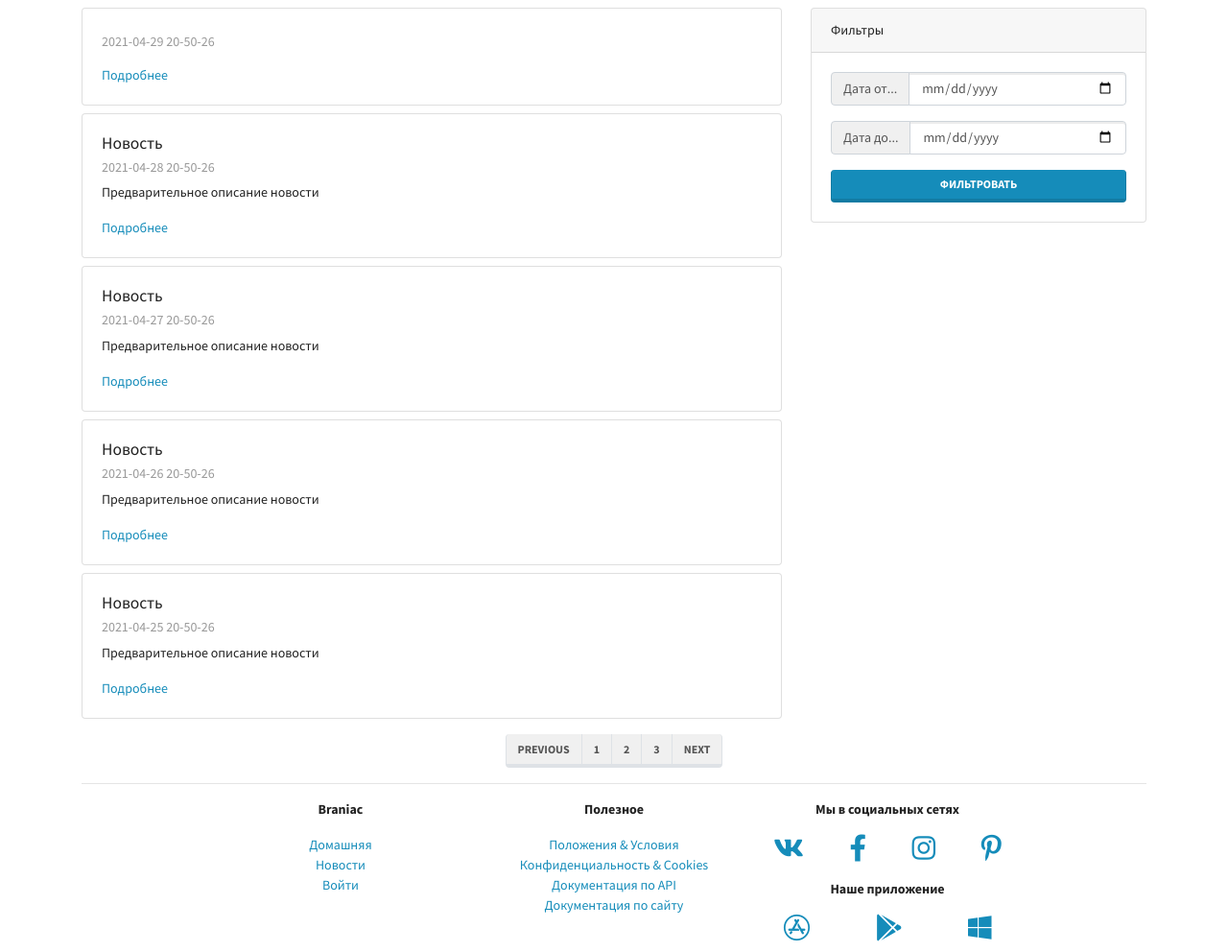
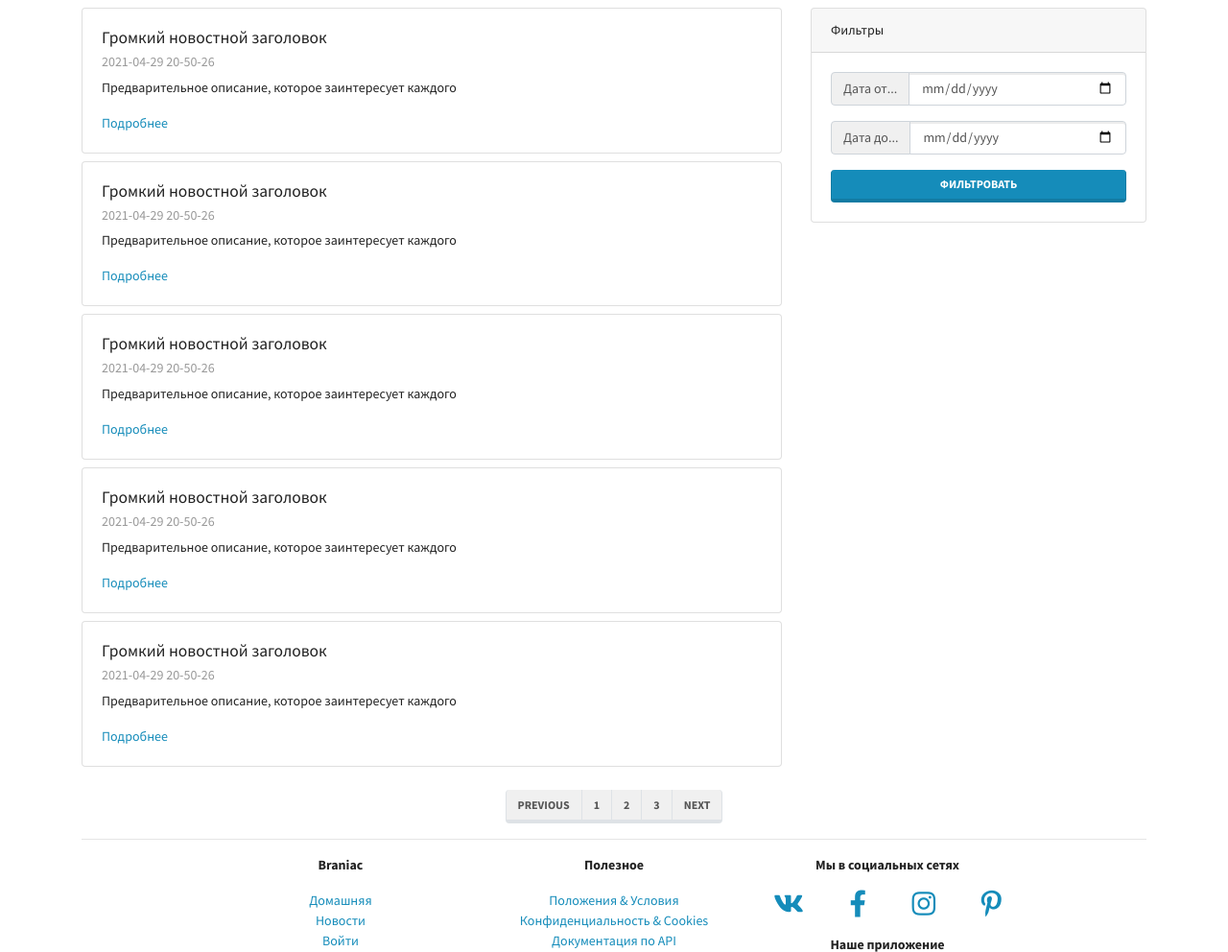
Before and after one commit to Marat-77/BraniacLMS, a Django app: page /mainapp/news/ in a window 1280 px wide. Shown: the part 77-1069 px from the top of the page at 96% size. Run offline with Django 3.2, Linux system fonts and the light colour scheme; some libraries are stand-ins or nearby versions.

Commit message:
Addedd loop for news - edited /mainapp/views.py and /mainapp/templates/mainapp/news.html

```diff
--- a/mainapp/templates/mainapp/news.html
+++ b/mainapp/templates/mainapp/news.html
@@ -6,6 +6,7 @@
 
     <div class="col-lg-8">
 
+      {% for i in range %}
         <div class="card my-2">
           <div class="card-body">
             <h5 class="card-title">{{ news_title }}</h5>
@@ -14,42 +15,7 @@
             <a href="#" class="card-link">Подробнее</a>
           </div>
         </div>
-
-      <div class="card my-2">
-        <div class="card-body">
-          <h5 class="card-title">Новость</h5>
-          <h6 class="card-subtitle mb-2 text-muted">2021-04-28 20-50-26</h6>
-          <p class="card-text">Предварительное описание новости</p>
-          <a href="#" class="card-link">Подробнее</a>
-        </div>
-      </div>
-
-      <div class="card my-2">
-        <div class="card-body">
-          <h5 class="card-title">Новость</h5>
-          <h6 class="card-subtitle mb-2 text-muted">2021-04-27 20-50-26</h6>
-          <p class="card-text">Предварительное описание новости</p>
-          <a href="#" class="card-link">Подробнее</a>
-        </div>
-      </div>
-
-      <div class="card my-2">
-        <div class="card-body">
-          <h5 class="card-title">Новость</h5>
-          <h6 class="card-subtitle mb-2 text-muted">2021-04-26 20-50-26</h6>
-          <p class="card-text">Предварительное описание новости</p>
-          <a href="#" class="card-link">Подробнее</a>
-        </div>
-      </div>
-
-      <div class="card mt-2">
-        <div class="card-body">
-          <h5 class="card-title">Новость</h5>
-          <h6 class="card-subtitle mb-2 text-muted">2021-04-25 20-50-26</h6>
-          <p class="card-text">Предварительное описание новости</p>
-          <a href="#" class="card-link">Подробнее</a>
-        </div>
-      </div>
+      {% endfor %}
 
     </div>
 
--- a/mainapp/views.py
+++ b/mainapp/views.py
@@ -8,6 +8,15 @@
 
 class NewsPageView(TemplateView):
     template_name = 'mainapp/news.html'
+
+    def get_context_data(self, **kwargs):
+        # Get all previous data
+        context = super().get_context_data(**kwargs)
+        # Create your own data
+        context["news_title"] = "Громкий новостной заголовок"
+        context["news_preview"] = "Предварительное описание, которое заинтересует каждого"
+        context["range"] = range(5)
+        return context
 
 
 class CoursesPageView(TemplateView):
```
Lines whose indentation alone changed are shown as unchanged.
